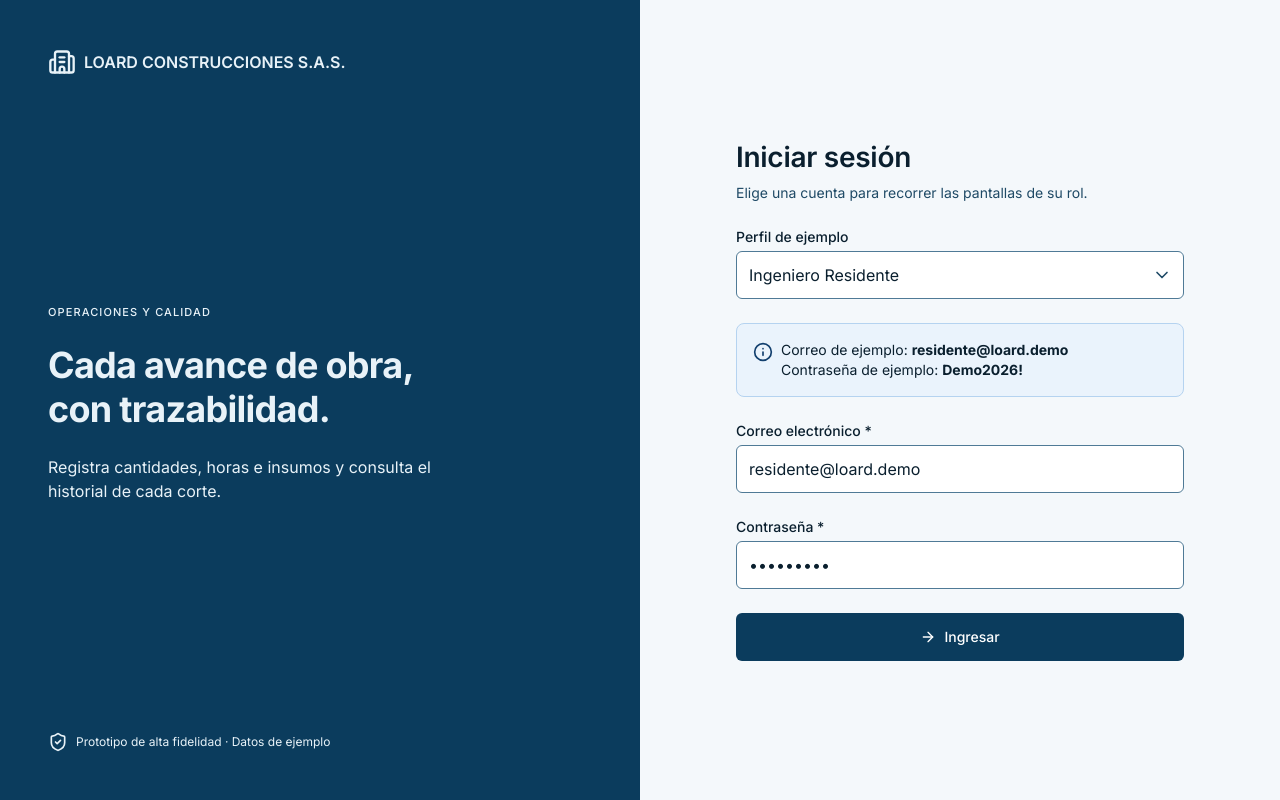
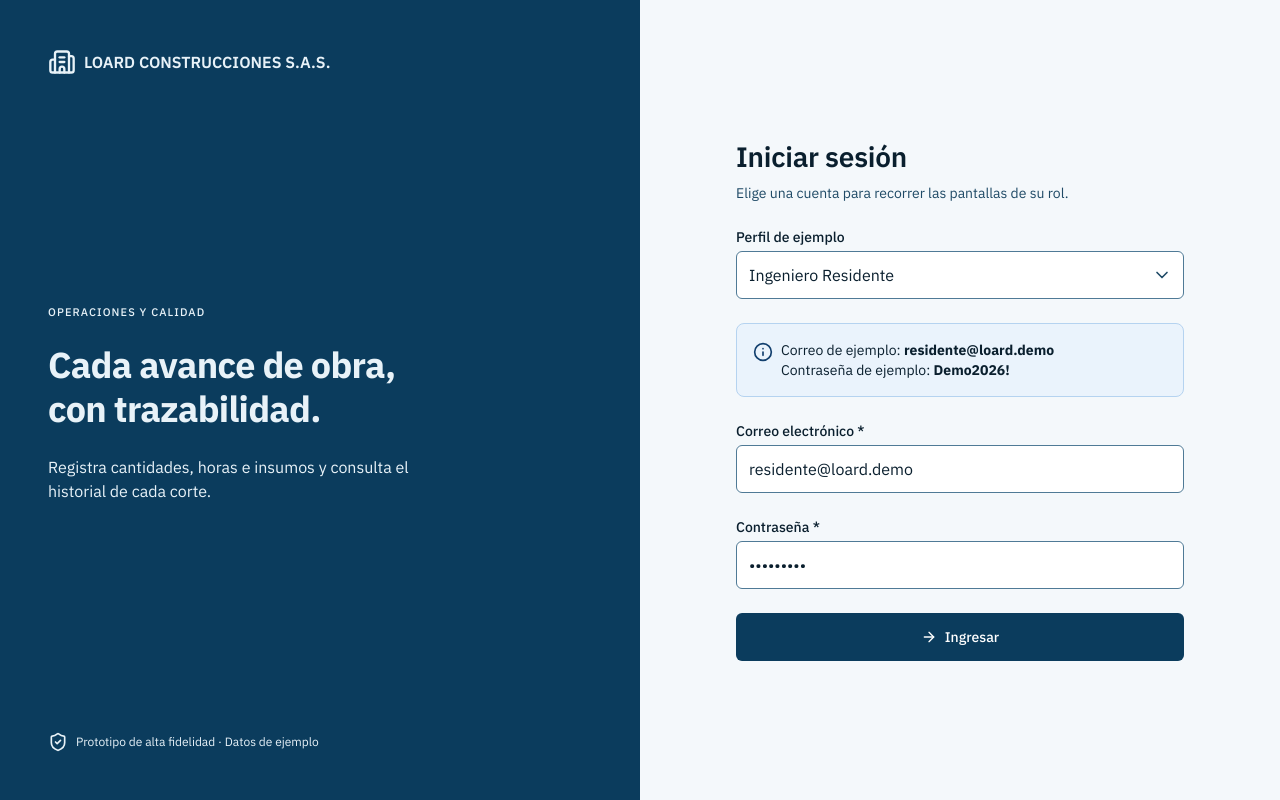
Before and after one commit to ThanksToChatGPT/LOARD, a React (Vite) app in the folder Hito 2/Modulo-I-Prototipo/prototipo/: page /acceso in a window 1280 px wide. Built offline with nearby package versions, Linux system fonts and the light colour scheme.

Commit message:
feat(prototipo): usar IBM Plex Sans

```diff
--- a/Hito 2/Modulo-I-Prototipo/prototipo/package.json
+++ b/Hito 2/Modulo-I-Prototipo/prototipo/package.json
@@ -11,7 +11,7 @@
     "preview": "vite preview"
   },
   "dependencies": {
-    "@fontsource-variable/inter": "^5.3.0",
+    "@fontsource-variable/ibm-plex-sans": "^5.3.0",
     "fflate": "^0.8.3",
     "lucide-react": "^1.72.0",
     "react": "^19.3.1",
--- a/Hito 2/Modulo-I-Prototipo/prototipo/src/main.tsx
+++ b/Hito 2/Modulo-I-Prototipo/prototipo/src/main.tsx
@@ -1,4 +1,4 @@
-import '@fontsource-variable/inter';
+import '@fontsource-variable/ibm-plex-sans';
 import './styles/tokens.css';
 import './styles/index.css';
 
--- a/Hito 2/Modulo-I-Prototipo/prototipo/src/muestra/Muestra.tsx
+++ b/Hito 2/Modulo-I-Prototipo/prototipo/src/muestra/Muestra.tsx
@@ -272,7 +272,7 @@ export function Muestra() {
             ))}
           </ul>
         </Bloque>
-        <Bloque titulo="Tipografía (Inter)">
+        <Bloque titulo="Tipografía (IBM Plex Sans)">
           <ul className="flex flex-col gap-gutter-sm">
             {TIPOGRAFIA.map(([clase, nombre]) => (
               <li key={nombre} className="flex flex-wrap items-baseline justify-between gap-gutter-sm">
--- a/Hito 2/Modulo-I-Prototipo/prototipo/tailwind.config.ts
+++ b/Hito 2/Modulo-I-Prototipo/prototipo/tailwind.config.ts
@@ -25,7 +25,7 @@ export default {
     screens: { tablet: '600px', desktop: '1024px' },
     colors: { transparent: 'transparent', current: 'currentColor', ...colors },
     fontFamily: {
-      sans: ['"Inter Variable"', 'Inter', 'system-ui', 'sans-serif'],
+      sans: ['"IBM Plex Sans Variable"', '"IBM Plex Sans"', 'system-ui', 'sans-serif'],
     },
     fontSize: {
       'display-lg': ['36px', { lineHeight: '44px', letterSpacing: '-0.02em', fontWeight: '700' }],
```
Also changed, not shown: 2 other files (tests, documents, lock files or other folders).
